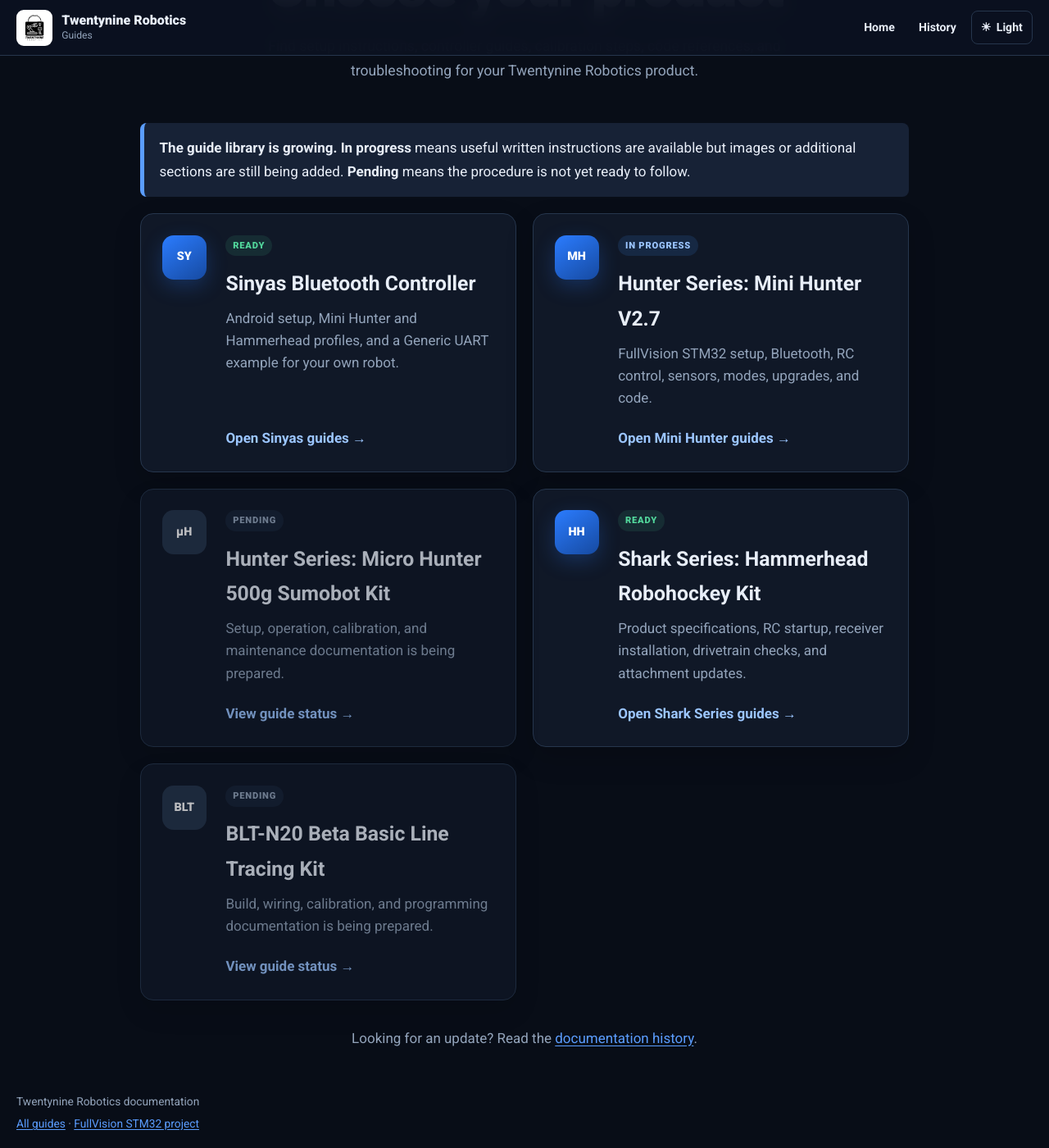
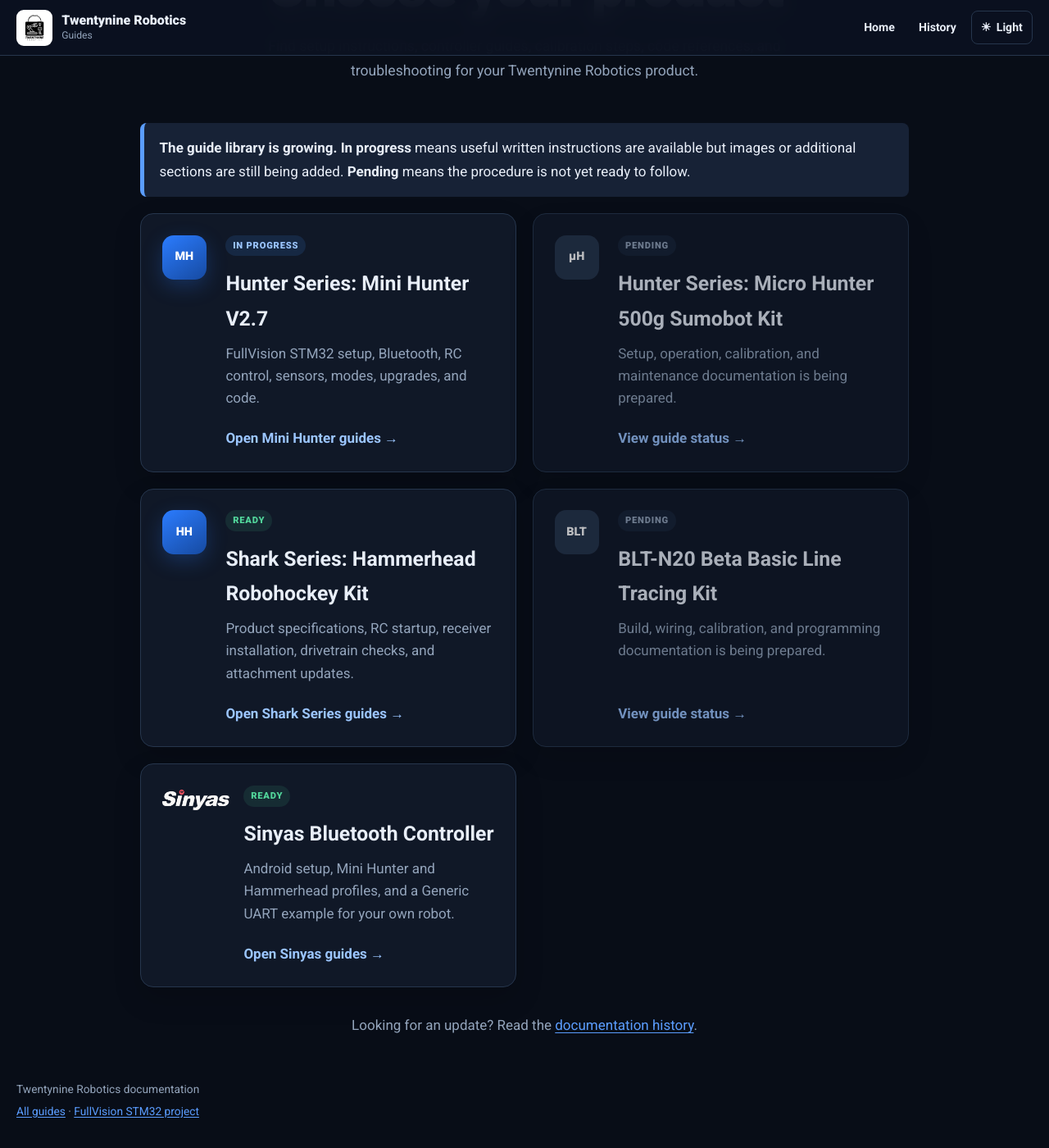
Before and after one commit to aj-morales99/twentynine-robotics-guides, a Jekyll site: the page built from docs/index.md, in a window 1280 px wide and 1400 px high, scrolled down 268 px. Shown: the whole window at 82% size. Built offline with Jekyll 4.4.1, drawn with Linux system fonts in a browser that asks for light colours.

Commit message:
Add Sinyas branding to the product guide

```diff
--- a/docs/_layouts/default.html
+++ b/docs/_layouts/default.html
@@ -18,7 +18,7 @@
     <link rel="preconnect" href="https://fonts.googleapis.com">
     <link rel="preconnect" href="https://fonts.gstatic.com" crossorigin>
     <link href="https://fonts.googleapis.com/css2?family=Roboto:wght@400;500;700;900&display=swap" rel="stylesheet">
-    <link rel="stylesheet" href="{{ '/assets/css/style.css' | relative_url }}?v=0.4.6">
+    <link rel="stylesheet" href="{{ '/assets/css/style.css' | relative_url }}?v=0.4.7">
   </head>
   <body>
     <a class="skip-link" href="#main-content">Skip to main content</a>
--- a/docs/assets/css/style.css
+++ b/docs/assets/css/style.css
@@ -222,6 +222,13 @@ pre code { background: transparent; color: inherit; padding: 0; border: 0; }
 .product-card--planned { opacity: 0.72; }
 .product-card__mark { width: 54px; height: 54px; display: grid; place-items: center; color: #fff; background: #25344b; border-radius: 14px; font-size: 0.9rem; font-weight: 900; }
 .product-card--ready .product-card__mark { background: linear-gradient(145deg, #2b7cff, #164aa1); box-shadow: 0 8px 24px rgba(43, 124, 255, 0.25); }
+.product-card--sinyas { grid-template-columns: 82px minmax(0, 1fr); }
+.sinyas-logo { display: block; }
+.sinyas-logo img { display: block; width: 100%; height: auto; }
+.sinyas-logo .sinyas-logo__light, :root[data-theme="light"] .sinyas-logo .sinyas-logo__dark { display: none; }
+:root[data-theme="light"] .sinyas-logo .sinyas-logo__light { display: block; }
+.product-card__sinyas-logo { margin-top: 0.3rem; }
+.sinyas-guide-logo { width: min(42vw, 180px); margin: 0.5rem 0 0.75rem; }
 .product-card__content { display: flex; flex-direction: column; align-items: flex-start; }
 .availability { display: inline-block; margin-bottom: 0.8rem; padding: 0.2rem 0.55rem; border-radius: 999px; font-size: 0.7rem; font-weight: 900; letter-spacing: 0.07em; text-transform: uppercase; }
 .availability.available { color: var(--success); background: rgba(81, 212, 154, 0.1); }
@@ -303,6 +310,7 @@ pre code { background: transparent; color: inherit; padding: 0; border: 0; }
   .spec-grid { grid-template-columns: 1fr; }
   .step-figure { margin-left: 0; }
   .product-card { min-height: 230px; grid-template-columns: 48px 1fr; padding: 1.25rem; }
+  .product-card--sinyas { grid-template-columns: 70px minmax(0, 1fr); }
   .product-card__mark { width: 44px; height: 44px; border-radius: 11px; }
 }
 
--- a/docs/index.md
+++ b/docs/index.md
@@ -14,15 +14,6 @@ permalink: /
 <div class="note"><strong>The guide library is growing.</strong> <strong>In progress</strong> means useful written instructions are available but images or additional sections are still being added. <strong>Pending</strong> means the procedure is not yet ready to follow.</div>
 
 <div class="product-grid">
-  <a class="product-card product-card--ready" href="sinyas/">
-    <span class="product-card__mark" aria-hidden="true">SY</span>
-    <span class="product-card__content">
-      <span class="availability available">Ready</span>
-      <strong>Sinyas Bluetooth Controller</strong>
-      <span>Android setup, Mini Hunter and Hammerhead profiles, and a Generic UART example for your own robot.</span>
-      <span class="product-action">Open Sinyas guides <span aria-hidden="true">→</span></span>
-    </span>
-  </a>
   <a class="product-card product-card--ready" href="mini-hunter/">
     <span class="product-card__mark" aria-hidden="true">MH</span>
     <span class="product-card__content">
@@ -59,6 +50,18 @@ permalink: /
       <span class="product-action">View guide status <span aria-hidden="true">→</span></span>
     </span>
   </a>
+  <a class="product-card product-card--ready product-card--sinyas" href="sinyas/">
+    <span class="sinyas-logo product-card__sinyas-logo" aria-hidden="true">
+      <img class="sinyas-logo__dark" src="assets/images/sinyas/wordmark-dark.png" width="1224" height="373" alt="">
+      <img class="sinyas-logo__light" src="assets/images/sinyas/wordmark-light.png" width="1224" height="373" alt="">
+    </span>
+    <span class="product-card__content">
+      <span class="availability available">Ready</span>
+      <strong>Sinyas Bluetooth Controller</strong>
+      <span>Android setup, Mini Hunter and Hammerhead profiles, and a Generic UART example for your own robot.</span>
+      <span class="product-action">Open Sinyas guides <span aria-hidden="true">→</span></span>
+    </span>
+  </a>
 </div>
 
 <p class="home-footnote">Looking for an update? Read the <a href="changelog.html">documentation history</a>.</p>
```
Also changed, not shown: other parts of docs/_layouts/default.html (+1 -1 lines), docs/sinyas/index.md (+5 -0 lines), docs/assets/images/sinyas/wordmark-dark.png (added), docs/assets/images/sinyas/wordmark-light.png (added).
